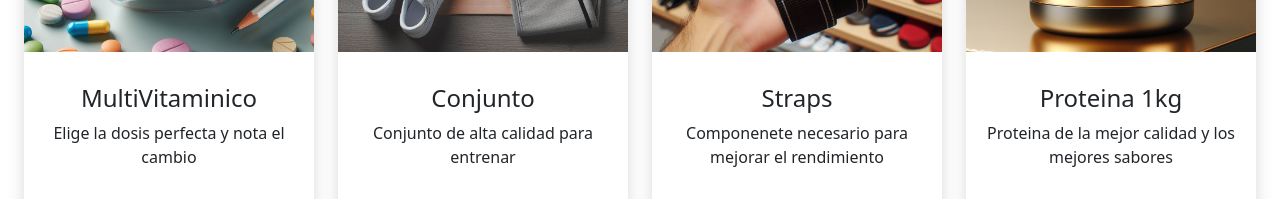
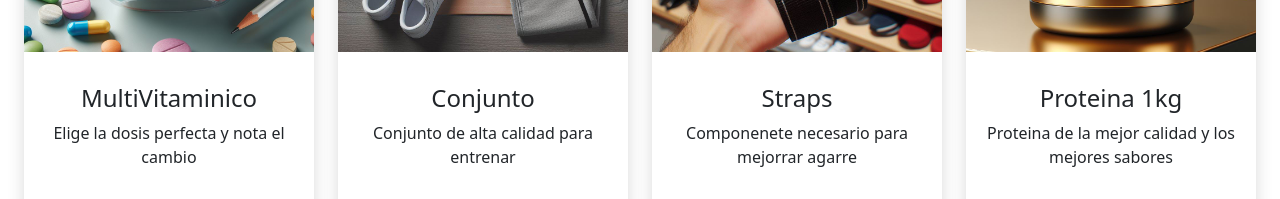
Before and after one commit to JulenAlonso123/ProyectoGymStore, an Angular app: page /home in a window 1280 px wide. Shown: the part 1460-1659 px from the top of the page. Built offline with nearby package versions, Linux system fonts and the light colour scheme.

Commit message:
cambio texto tarjetas betsellers

```diff
--- a/src/app/component/bestsellers/bestsellers.component.html
+++ b/src/app/component/bestsellers/bestsellers.component.html
@@ -59,7 +59,7 @@
                   <div class="col-12">
                     <h4 class="card-title">Straps</h4>
                     <p class="card-text text-center">
-                      Componenete necesario para mejorar el rendimiento
+                      Componenete necesario para mejorrar agarre
                     </p>
                   </div>
                 </div>
```
